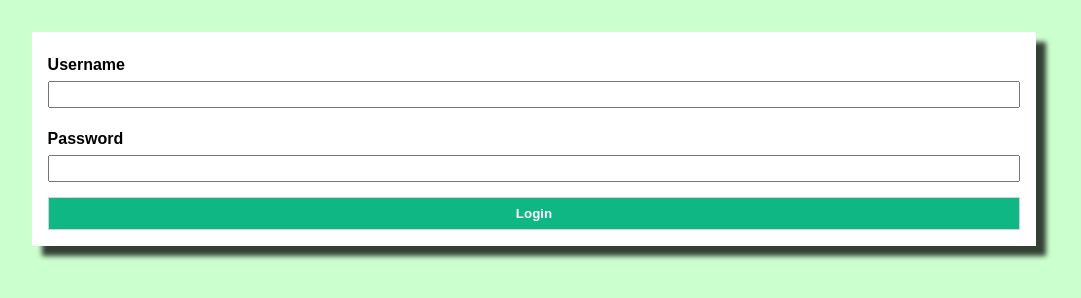
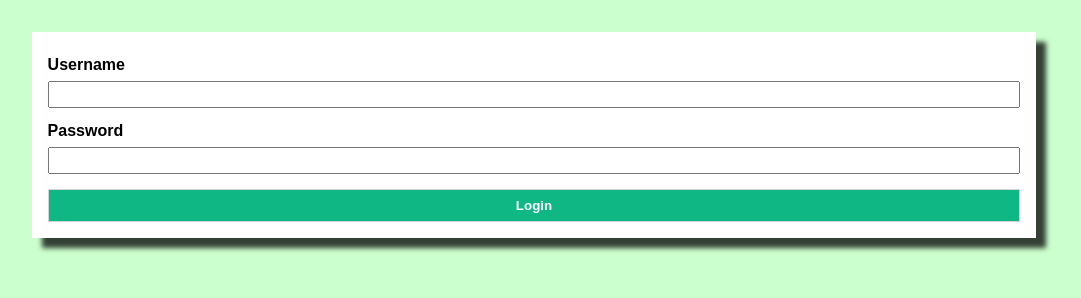
Before and after one commit to austinmgray210/codeup-web-exercises, a plain HTML site: page Login.html in a window 1280 px wide. Shown: the whole page, without its empty margins (106-1187 px from the left). Drawn offline with Linux system fonts and the light colour scheme.

Commit message:
added bonus exercises

```diff
--- /dev/null
+++ b/Bonus Exercises/css/lease_application_bonus_exerise.css
@@ -0,0 +1,33 @@
+html {
+    margin: 3em;
+    font-family: ;
+}
+
+#received {
+    text-align: right;
+    padding-bottom: 10px;
+}
+
+#mainTitle {
+    text-align: center;
+
+}
+
+.headerUpperBold {
+    font-size: 2.5em;
+    font-weight: bold;
+}
+
+.headerUpperSmall {
+    font-size: 1em;
+}
+
+.headerSmallBold {
+    font-size: 1em;
+    font-weight: bold;
+}
+
+.headerBigBold {
+    font-size: 1.8em;
+    font-weight: bold;
+}
--- a/css/login.css
+++ b/css/login.css
@@ -6,7 +6,6 @@
 body, html {
     height: 100%;
     width: 100%;
-    box-sizing: border-box;
     background-color: #cbffcd;
     font-family: Arial, Ubuntu, sans-serif;
 }
@@ -41,7 +40,7 @@ fieldset {
     /* This element must use 100% of the width */
     width: 100%;
     /* It should have a separation of .5em from elements on top of it and below it*/
-    padding: .5em 0em;
+    margin: .5em 0;
 }
 
 .form-label {
--- a/css/messages.css
+++ b/css/messages.css
@@ -4,17 +4,16 @@ body, html {
     padding: 0;
     margin: 0;
     font-family: Arial, Ubuntu, sans-serif;
-}
-
-:root {
-    --bg-info-color: #c3d5ff;
-    --text-info-color: #231379;
-    --bg-success-color: #c5f2d2;
-    --text-success-color: #1d6635;
-    --bg-warning-color: #fbfdbd;
-    --text-warning-color: #a49946;
-    --bg-error-color: #f8c8cf;
-    --text-error-color: #73112b;
+/* ------------------------BG-COLORS-----------------------------*/
+    --bg-info-color: #c3d5ff;       /*Info BG*/
+    --bg-success-color: #c5f2d2;    /*Success BG*/
+    --bg-warning-color: #fbfdbd;    /*Warning BG*/
+    --bg-error-color: #f8c8cf;      /*Error BG*/
+/* ------------------------TEXT-COLORS-------------------------- */
+    --text-info-color: #231379;     /*Info Text*/
+    --text-success-color: #1d6635;  /*Success Text*/
+    --text-warning-color: #a49946;  /*Warning Text*/
+    --text-error-color: #73112b;    /*Error Text*/
 }
 
 
```
Also changed, not shown: Bonus Exercises/lease_application_bonus_exercise.html (added, +30 -0 lines), Bonus Exercises/img/TAoR Logo.png (added).
